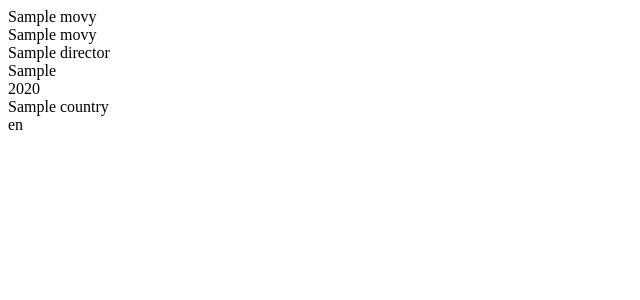
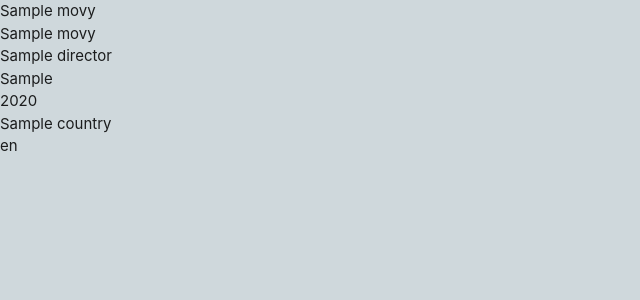
Before and after one commit to Code-Institute-Submissions/ms3-what-to-watch, a Flask app: page / in a window 1280 px wide. Shown: the top 300 px of the page, without its empty margins (0-640 px from the left). Run offline with Flask 2, Linux system fonts and the light colour scheme; a database or web service that is not in the repository returns one stand-in record (values such as "Sample title"); some libraries are stand-ins or nearby versions.

Commit message:
Add static folder for custom css and js files. Add JQuery and Materialize

```diff
--- /dev/null
+++ b/static/css/style.css
@@ -0,0 +1,3 @@
+body {
+    background-color: #cfd8dc;
+}
--- a/templates/base.html
+++ b/templates/base.html
@@ -3,6 +3,12 @@
 <head>
     <meta charset="UTF-8">
     <meta name="viewport" content="width=device-width, initial-scale=1.0">
+    <link rel="stylesheet" href="https://cdnjs.cloudflare.com/ajax/libs/font-awesome/5.15.1/css/all.min.css"
+        integrity="sha512-+4zCK9k+qNFUR5X+cKL9EIR+ZOhtIloNl9GIKS57V1MyNsYpYcUrUeQc9vNfzsWfV28IaLL3i96P9sdNyeRssA==" crossorigin="anonymous" type="text/css" />
+    <link rel="stylesheet" href="https://cdnjs.cloudflare.com/ajax/libs/materialize/1.0.0/css/materialize.min.css" type="text/css">
+    <link rel="stylesheet" href="{{ url_for('static', filename='css/style.css') }}" type="text/css">
+    {% block styles %}
+    {% endblock %}
     <title>What To Watch?</title>
 </head>
 <body>
@@ -10,5 +16,11 @@
     {% block content %}
     {% endblock %}
 
+    <script src="https://code.jquery.com/jquery-3.5.1.min.js"
+        integrity="sha256-9/aliU8dGd2tb6OSsuzixeV4y/faTqgFtohetphbbj0=" crossorigin="anonymous"></script>
+    <script src="https://cdnjs.cloudflare.com/ajax/libs/materialize/1.0.0/js/materialize.min.js"></script>
+    <script src="{{ url_for('static', filename='js/script.js') }}"></script>
+    {% block scripts %}
+    {% endblock %}
 </body>
 </html>
```
Also changed, not shown: static/js/script.js (added).
